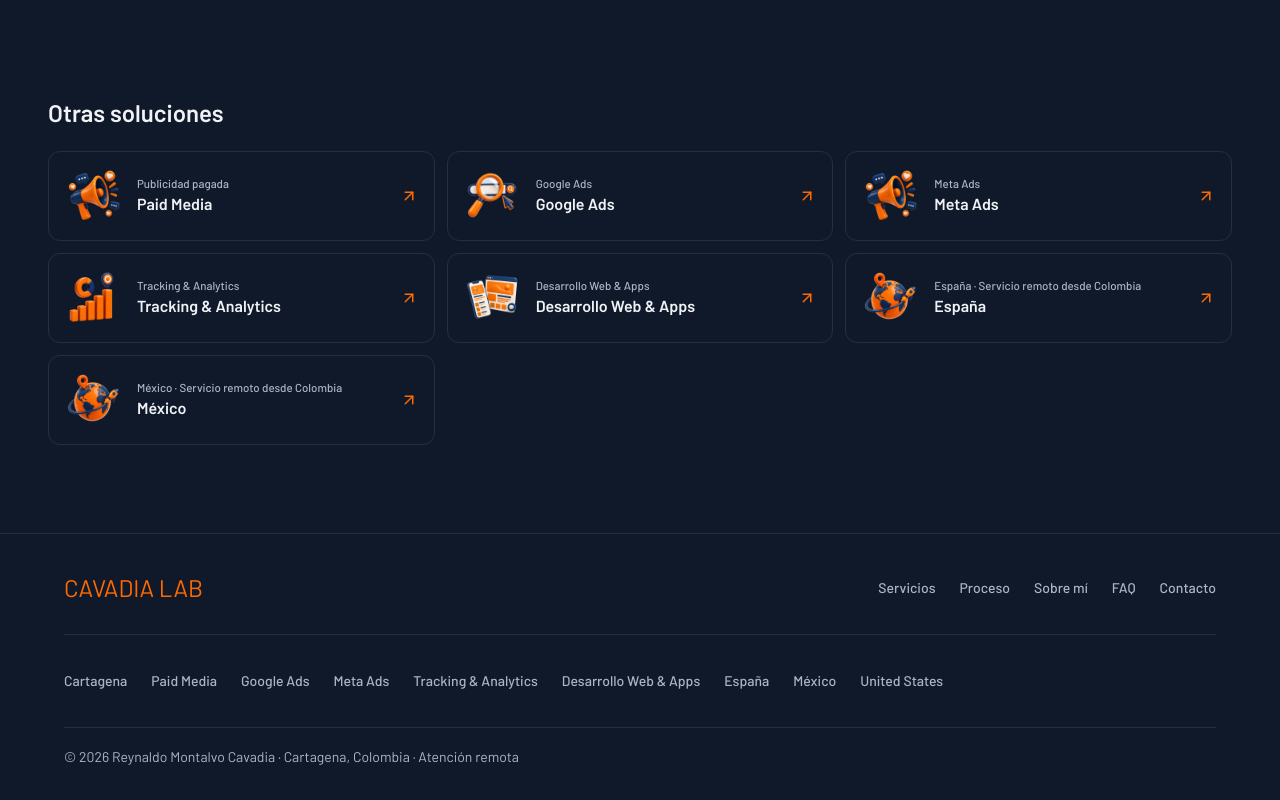
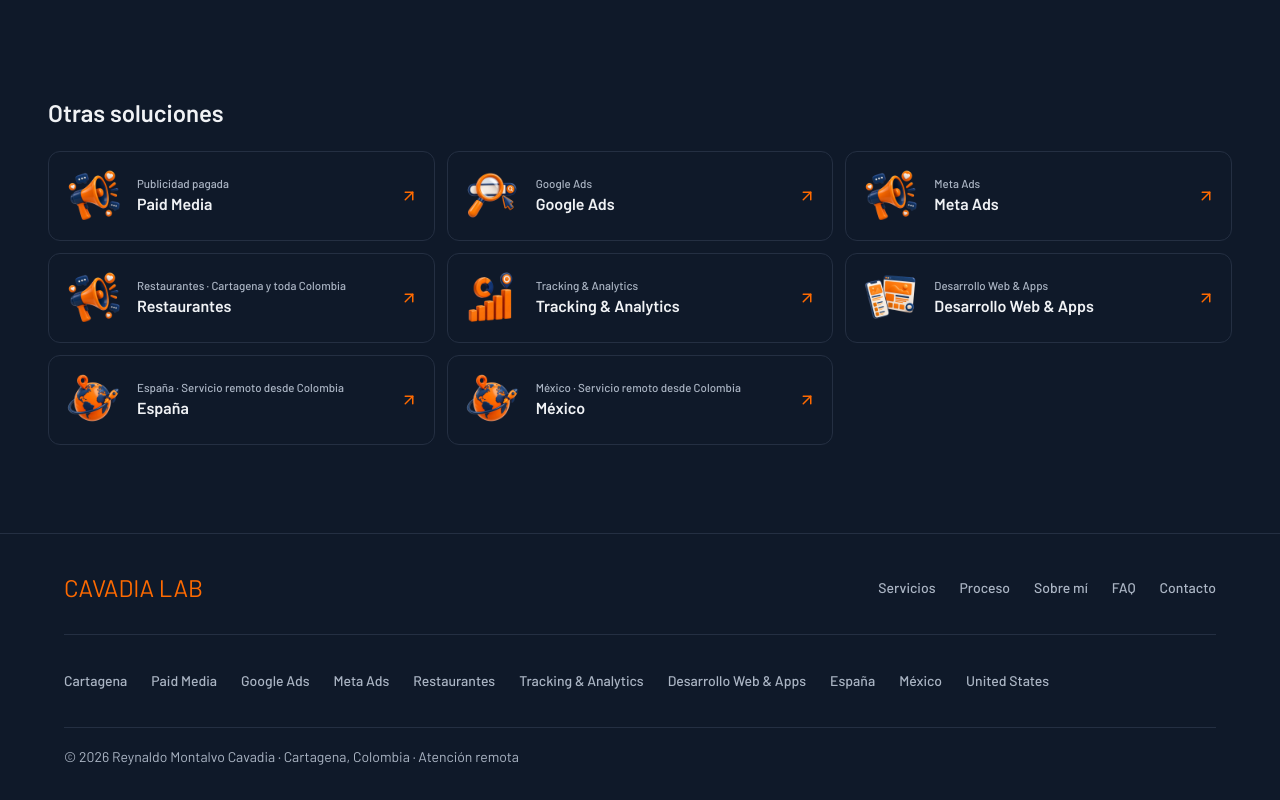
Before and after one commit to Rey10242/cavadialab, a React (Vite) app: page /consultor-marketing-digital-cartagena in a window 1280 px wide. Shown: the part 2898-3698 px from the top of the page. Built offline with nearby package versions, Linux system fonts and the light colour scheme.

Commit message:
Changes
Co-authored-by: Rey10242 <151770091+Rey10242@users.noreply.github.com>

```diff
--- a/src/content/landings.ts
+++ b/src/content/landings.ts
@@ -99,6 +99,24 @@ export const landings: Landing[] = [
     ], serviceName: "Meta Ads",
   },
   {
+    slug: "/marketing-para-restaurantes", label: "Restaurantes",
+    metaTitle: "Marketing para restaurantes: más reservas y pedidos | Cavadia Lab",
+    metaDescription: "Marketing digital para restaurantes: anuncios en Instagram, Facebook y Google, web con menú y reservas, y medición de cada pedido. Desde Cartagena para toda Colombia.",
+    eyebrow: "Restaurantes · Cartagena y toda Colombia", h1: "Marketing para restaurantes", h1Accent: "que llena mesas",
+    intro: "Anuncios que abren el apetito, una web que facilita reservar o pedir y datos para saber qué trajo a cada cliente.",
+    blocks: [
+      { heading: "Lo que suele fallar", bullets: ["Publicas en Instagram, pero no llegan reservas.", "Te escriben por WhatsApp y nadie sabe de dónde vinieron.", "Dependes de apps de domicilio que cobran comisión alta."] },
+      { heading: "Qué hacemos", bullets: ["Anuncios en Instagram y Facebook para tu zona.", "Google Ads y Google Maps para quien busca dónde comer.", "Web con menú, reservas y pedidos directos."] },
+      { heading: "Qué medimos", bullets: ["Clics a reservar, llamar y WhatsApp.", "Qué anuncio trae más contactos.", "Costo por cada reserva o pedido registrado."] },
+      { heading: "Para quién es", paragraphs: ["Restaurantes, cafés, bares y negocios de comida que quieren más clientes directos, en Cartagena o en cualquier ciudad de Colombia."] },
+    ],
+    faqs: [
+      { question: "¿Cuánto debo invertir en anuncios?", answer: "Depende de tu zona, ticket promedio y objetivo. Lo definimos juntos; la inversión en anuncios se paga aparte de la gestión." },
+      { question: "¿Sirve si ya uso apps de domicilio?", answer: "Sí. La idea es sumar pedidos directos por tu web o WhatsApp para depender menos de comisiones, no reemplazar de golpe lo que funciona." },
+      { question: "¿Puedo empezar con una asesoría?", answer: "Sí. La sesión de 1 hora cuesta $130.000 COP: revisamos tu Instagram, tu ficha de Google y cómo llegan hoy tus clientes." },
+    ], serviceName: "Marketing digital para restaurantes",
+  },
+  {
     slug: "/analitica-y-tracking", label: "Tracking & Analytics",
     metaTitle: "Tracking y analítica web: GA4 y GTM | Cavadia Lab",
     metaDescription: "Medición con GA4, Google Tag Manager y reportes. Separa clics, formularios y resultados comerciales para entender mejor tu inversión digital.",
--- a/src/pages/LandingPage.tsx
+++ b/src/pages/LandingPage.tsx
@@ -38,6 +38,7 @@ const visuals: Record<string, { art: string; tools: Tool[] }> = {
   "/paid-media-manager": { art: adsArt, tools: [T.meta, T.gads] },
   "/analitica-y-tracking": { art: dataArt, tools: [T.ga4, T.gtm] },
   "/desarrollo-web-y-apps": { art: webArt, tools: [T.web, T.ga4] },
+  "/marketing-para-restaurantes": { art: adsArt, tools: [T.meta, T.gads, T.ga4] },
 };
 const fallbackVisual = { art: growthArt, tools: [T.meta, T.gads, T.ga4] };
 export const artFor = (slug: string) => (visuals[slug] ?? fallbackVisual).art;
```
Also changed, not shown: 2 other files (tests, documents, lock files or other folders).
